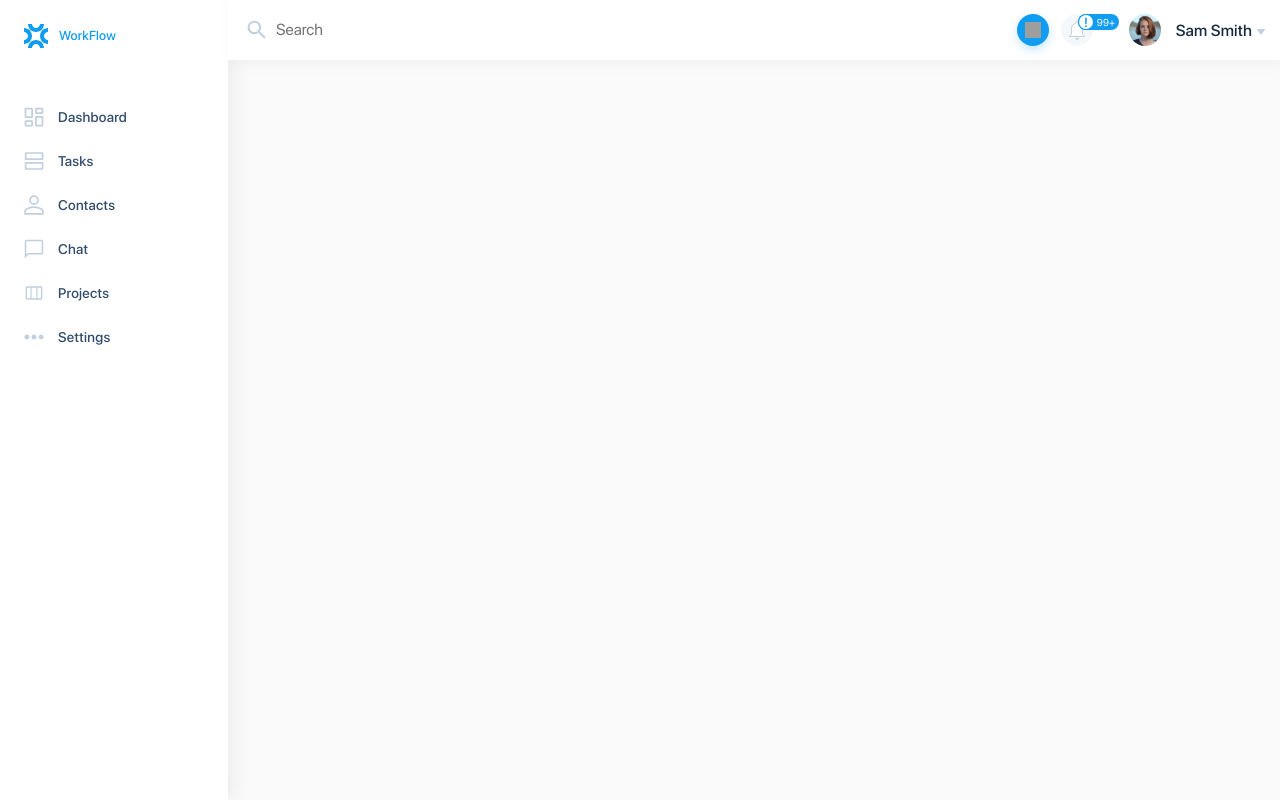
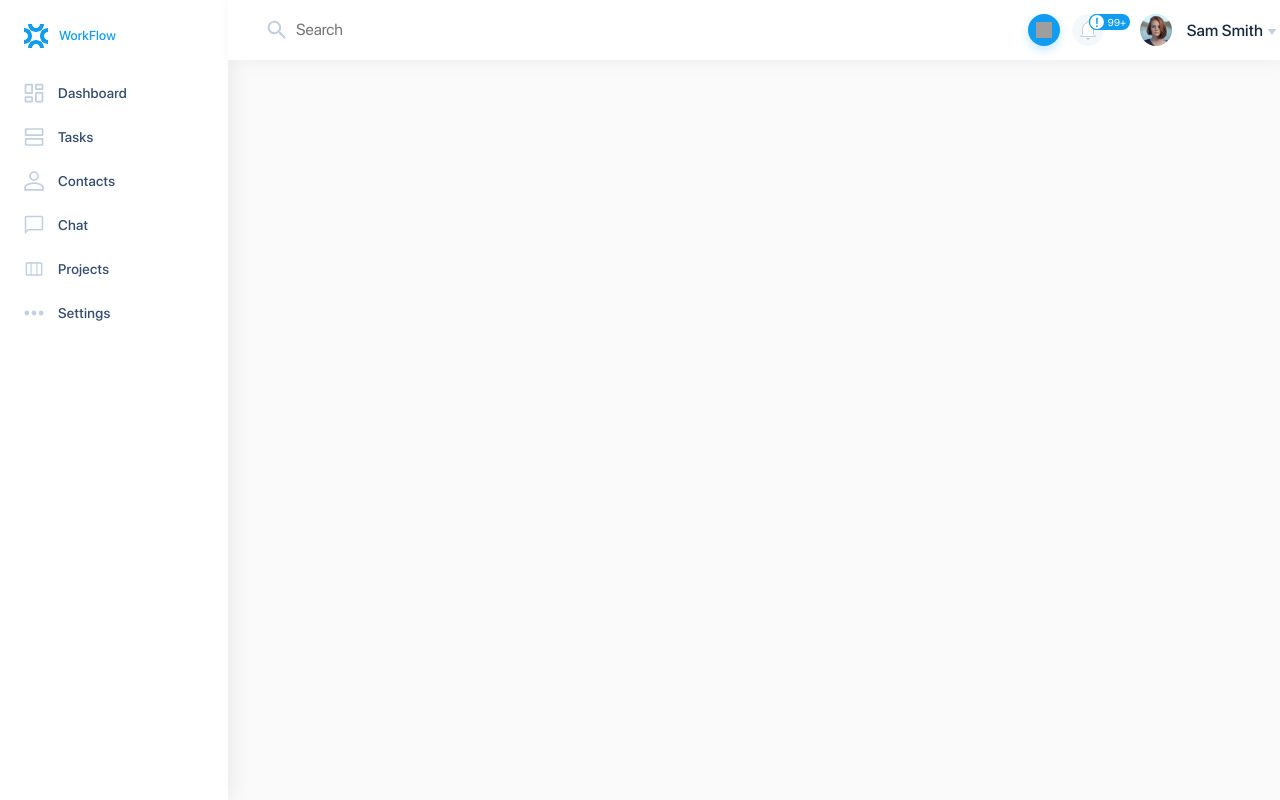
Before and after one commit to qHollow/work-flow, a React (Create React App) app: page / in a window 1280 px wide. Built offline with nearby package versions, Linux system fonts and the light colour scheme; grey boxes are pictures that could not be loaded; the HTML template or start-up script is replaced by a standard one.

Commit message:
fix: delete useless css, move search

```diff
--- a/src/components/Aside/style.js
+++ b/src/components/Aside/style.js
@@ -1,5 +1,5 @@
 import styled from "styled-components";
-import {color} from "../../styles/colors";
+import { color } from "../../styles/colors";
 
 const SideBar = styled.aside`
   background-color: ${color.white};
@@ -12,6 +12,7 @@ box-shadow: 6px 0px 18px rgba(0, 0, 0, 0.06);
 `;
 
 const Search = styled.input`
+  margin-left: 20px;
   padding: 11px 0 11px 48px;
   width: 777px;
   border: none;
@@ -32,12 +33,12 @@ transition: all 0.2s ease-in-out;
 
 const List = styled.ul`
   display: flex;
-gap: 12px;
 `;
 
 const ListItem = styled.li`
   display: flex;
   align-items: center;
+  margin-right: 12px;
 `;
 
 const Profile = styled.button`
@@ -47,7 +48,6 @@ align-items: center;
   border: none;
   background-color: ${color.white};
   cursor: pointer;
-margin-right: 23px;
 `;
 
 const Img = styled.img`
@@ -72,18 +72,10 @@ margin-right: 5px;
     left: 80px;
     width: 10px;
     height: 8px;
-  background-image: url('/assets/icons/triangle.svg');
+    background-image: url("/assets/icons/triangle.svg");
     background-repeat: no-repeat;
     background-position: center;
   }
 `;
 
-export {
-  SideBar,
-  Search,
-  List,
-  ListItem,
-  Profile,
-  Img,
-  ProfileText
-}
+export { SideBar, Search, List, ListItem, Profile, Img, ProfileText };
--- a/src/components/Header/style.js
+++ b/src/components/Header/style.js
@@ -5,8 +5,6 @@ import { color } from "../../styles/colors";
 const Wrapper = styled.header`
   min-width: 228px;
   height: 100vh;
-  display: flex;
-  flex-direction: column;
   box-shadow: 6px 0px 18px rgba(0, 0, 0, 0.06);
   background-color: ${color.white};
 `;
--- a/src/style.js
+++ b/src/style.js
@@ -6,8 +6,6 @@ const Wrapper = styled.div`
 `;
 
 const WrapperColumn = styled.div`
-  display: flex;
-  flex-direction: column;
   flex: 1;
 `;
 
```
Lines whose indentation alone changed are shown as unchanged.
